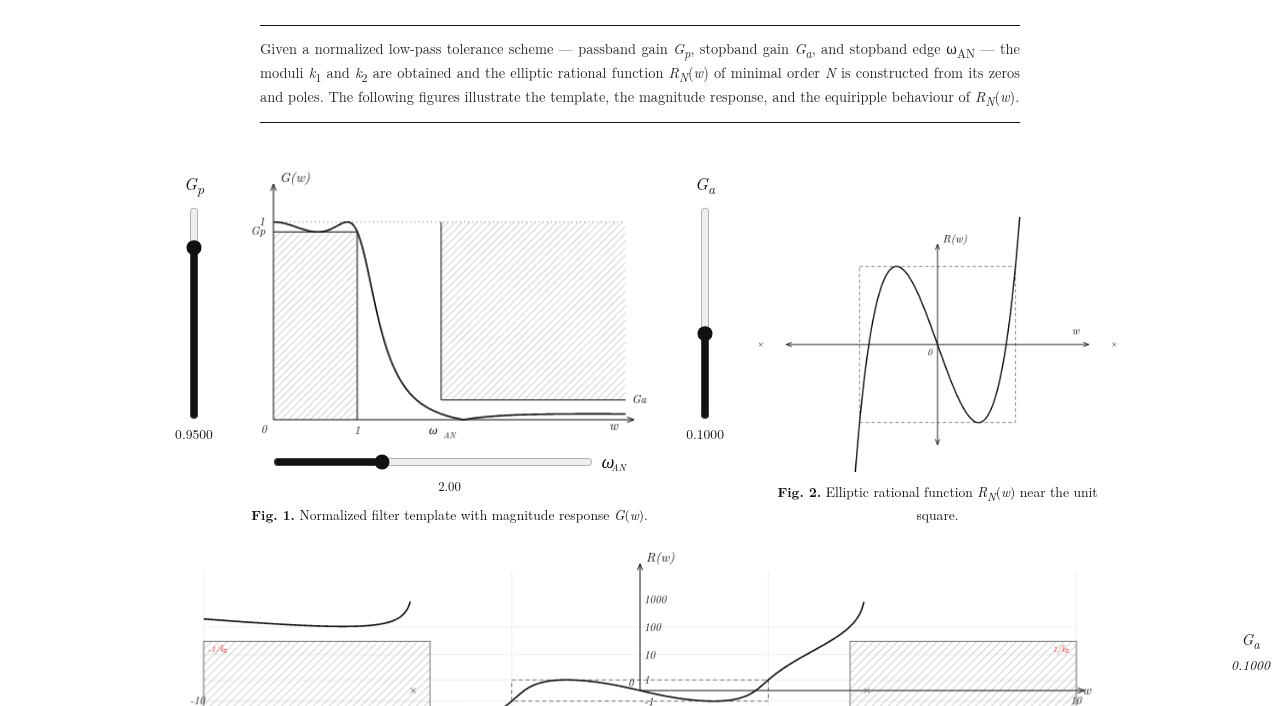
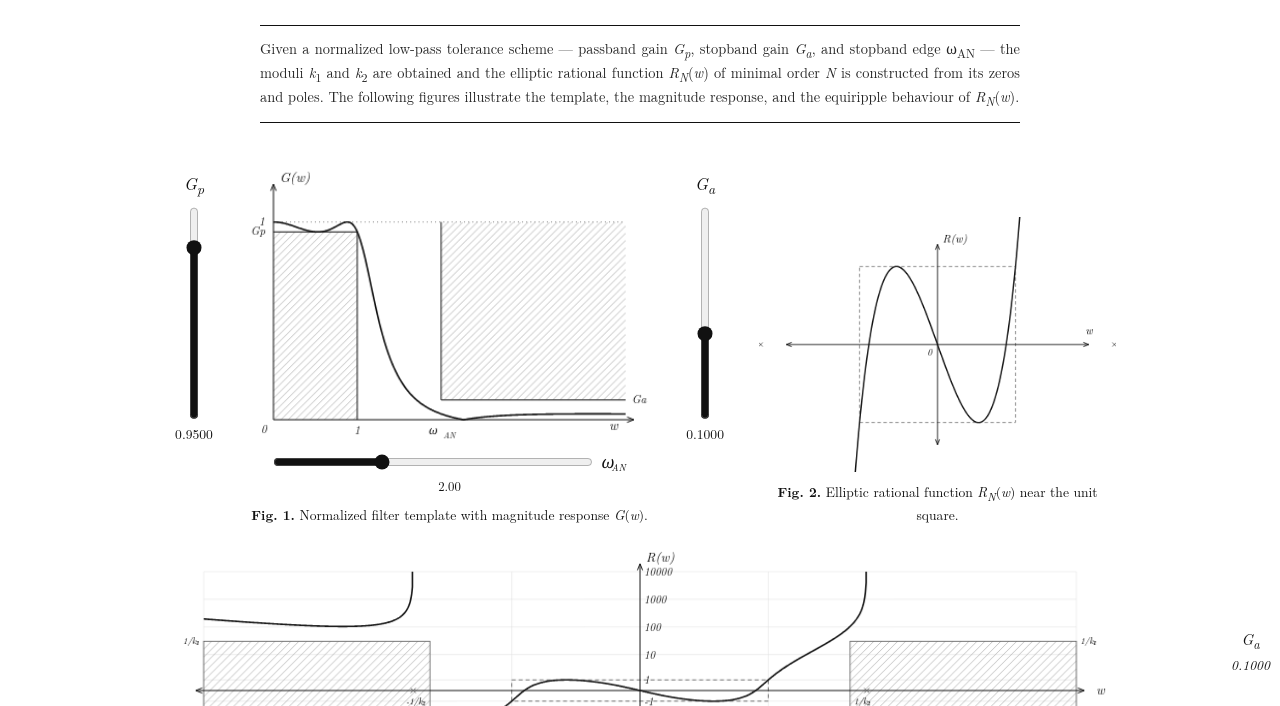
Before and after one commit to TC-II/plotter-racional-eliptica-2, a plain HTML site: page index.html in a window 1280 px wide. Shown: the part 94-800 px from the top of the page. Drawn offline with Linux system fonts and the light colour scheme.

Commit message:
Rename index-latex.html to index.html for GitHub Pages compatibility

```diff
--- a/index-latex.html
+++ b/index.html
@@ -733,10 +733,12 @@ function drawRegionOverlay(c, xToPixel, yToPixel, xMin, xMax, yMin, yMax, k1, k2
       c.strokeStyle = HATCH_EDGE;
       c.lineWidth = 0.8;
       c.strokeRect(rx0, by0, rx1 - rx0, by1 - by0);
-      c.fillStyle = '#dc2626';
+      c.fillStyle = '#000000';
       c.font = 'italic 9px "Latin Modern Roman", Georgia, serif';
-      c.fillText('1/k₂', rx1 - 24, by0 + 11);
-      c.fillText('1/k₁', rx1 - 24, by1 - 2);
+      c.textAlign = 'left';
+      c.fillText('1/k₁', rx1 + 4, by0 + 3);
+      c.fillText('1/k₁', rx1 + 4, by1 + 3);
+      c.fillText('1/k₂', rx0 + 4, yToPixel(0) + 14);
     }
     if (-invK2 > xMin) {
       const rx0 = xToPixel(xMin);
@@ -745,10 +747,13 @@ function drawRegionOverlay(c, xToPixel, yToPixel, xMin, xMax, yMin, yMax, k1, k2
       c.strokeStyle = HATCH_EDGE;
       c.lineWidth = 0.8;
       c.strokeRect(rx0, by0, rx1 - rx0, by1 - by0);
-      c.fillStyle = '#dc2626';
+      c.fillStyle = '#000000';
       c.font = 'italic 9px "Latin Modern Roman", Georgia, serif';
-      c.fillText('-1/k₂', rx0 + 4, by0 + 11);
-      c.fillText('-1/k₁', rx0 + 4, by1 - 2);
+      c.textAlign = 'right';
+      c.fillText('1/k₁', rx0 - 4, by0 + 3);
+      c.fillText('1/k₁', rx0 - 4, by1 + 3);
+      c.fillText('-1/k₂', rx1 - 4, yToPixel(0) + 14);
+      c.textAlign = 'left';
     }
   }
 }
@@ -936,7 +941,7 @@ function update() {
     ctx.fillStyle = INK;
     ctx.font = SERIF;
     ctx.fillText('R(w)', xToPixel(0) + 6, margin - 10);
-    ctx.fillText('w', W - margin - 12, yToPixel(0) - 12);
+    ctx.fillText('w', W - margin + 4, yToPixel(0) - 12);
     ctx.font = SERIF_SM;
     ctx.fillText('0', xToPixel(0) - 12, yToPixel(0) + 13);
 
@@ -1004,13 +1009,16 @@ function update() {
     // Faint grid lines at powers of 10
     ctx2.strokeStyle = GRIDLINE;
     ctx2.lineWidth = 0.5;
-    for (let p = -2; p <= 2; p++) {
+    for (let p = -2; p <= 1; p++) {
       const v = Math.pow(10, p);
-      if (v >= 1 && v < 100) {
+      if (v >= 1 && v <= 10) {
         const xv = xp(v); ctx2.beginPath(); ctx2.moveTo(xv, margin2); ctx2.lineTo(xv, H2 - margin2); ctx2.stroke();
         const xnv = xp(-v); ctx2.beginPath(); ctx2.moveTo(xnv, margin2); ctx2.lineTo(xnv, H2 - margin2); ctx2.stroke();
       }
-      if (v >= 1 && v < 1000) {
+    }
+    for (let p = 0; p <= 4; p++) {
+      const v = Math.pow(10, p);
+      if (v >= 1 && v <= 10000) {
         const yv = yp(v); ctx2.beginPath(); ctx2.moveTo(margin2, yv); ctx2.lineTo(W2 - margin2, yv); ctx2.stroke();
         const ynv = yp(-v); ctx2.beginPath(); ctx2.moveTo(margin2, ynv); ctx2.lineTo(W2 - margin2, ynv); ctx2.stroke();
       }
@@ -1019,9 +1027,11 @@ function update() {
     // Region overlay
     drawRegionOverlay(ctx2, xp, yp, xMinS, xMaxS, yMinS, yMaxS, k1, k2, margin2, W2, H2);
 
-    // Axes with arrowheads
-    drawAxisArrow(ctx2, xp(0), yp(0), xp(0), margin2 - 8);
-    drawAxisArrow(ctx2, xp(0), yp(0), W2 - margin2 + 8, yp(0));
+    // Axes with arrowheads (both directions)
+    drawAxisArrow(ctx2, xp(0), yp(0), xp(0), margin2 - 8);       // up
+    drawAxisArrow(ctx2, xp(0), yp(0), xp(0), H2 - margin2 + 8);  // down
+    drawAxisArrow(ctx2, xp(0), yp(0), W2 - margin2 + 8, yp(0)); // right
+    drawAxisArrow(ctx2, xp(0), yp(0), margin2 - 8, yp(0));       // left
 
     // Sample points: uniform in symlog-space, plus geometric refinement
     // clusters approaching each pole from both sides (never touching it),
@@ -1050,6 +1060,22 @@ function update() {
     ctx2.beginPath();
     let started2 = false;
     let prevW2 = null;
+    let prevX2 = null, prevR2 = null;
+    let pendingEdgeEntry = false;
+
+    // Whenever the curve is about to break (approaching a pole from the
+    // near side), extend it straight up/down to the plot's top/bottom edge
+    // from the last plotted point, so it always visually terminates at
+    // ±yMaxS instead of stopping short. Symmetrically, the next branch (the
+    // far side of that same pole) is started from the opposite edge down to
+    // its first in-range point, so both sides of every pole reach ±yMaxS.
+    function extendToEdge2(signSource) {
+      if (started2 && prevX2 !== null) {
+        const edgeVal = signSource >= 0 ? yMaxS : -yMaxS;
+        ctx2.lineTo(prevX2, yp(edgeVal));
+      }
+    }
+
     for (let i = 0; i < wSamples2.length; i++) {
       const w = wSamples2[i];
       const r = evalRational(w, zeros, poles, G);
@@ -1061,16 +1087,36 @@ function update() {
           if ((prevW2 < p && w >= p) || (prevW2 > p && w <= p)) { crossesPole = true; break; }
         }
       }
-      if (crossesPole) started2 = false;
+      if (crossesPole) {
+        extendToEdge2(prevR2 !== null ? prevR2 : 1);
+        started2 = false;
+        pendingEdgeEntry = true;
+      }
 
-      if (isFinite(r) && Math.abs(r) <= 1000) {
+      if (isFinite(r) && Math.abs(r) <= yMaxS) {
         const x = xp(w);
         const y = yp(r);
         if (x >= margin2 && x <= W2 - margin2) {
-          if (!started2) { ctx2.moveTo(x, y); started2 = true; }
-          else { ctx2.lineTo(x, y); }
+          if (!started2) {
+            if (pendingEdgeEntry) {
+              const edgeVal = r >= 0 ? yMaxS : -yMaxS;
+              ctx2.moveTo(x, yp(edgeVal));
+              ctx2.lineTo(x, y);
+              pendingEdgeEntry = false;
+            } else {
+              ctx2.moveTo(x, y);
+            }
+            started2 = true;
+          } else {
+            ctx2.lineTo(x, y);
+          }
+          prevX2 = x; prevR2 = r;
         } else { started2 = false; }
-      } else { started2 = false; }
+      } else {
+        extendToEdge2(isFinite(r) ? r : (prevR2 !== null ? prevR2 : 1));
+        started2 = false;
+        pendingEdgeEntry = true;
+      }
       prevW2 = w;
     }
     ctx2.stroke();
@@ -1091,22 +1137,23 @@ function update() {
     // Labels
     ctx2.fillStyle = INK;
     ctx2.font = SERIF;
-    ctx2.fillText('w', W2 - margin2 + 6, yp(0) + 4);
+    ctx2.fillText('w', W2 - margin2 + 20, yp(0) + 4);
     ctx2.fillText('R(w)', xp(0) + 6, margin2 - 10);
     ctx2.font = SERIF_SM;
-    ctx2.fillText('0', xp(0) - 12, yp(0) - 4);
-    // x ticks: ±10, ±100
+    // x ticks: ±10, ±100 (pushed below the forbidden-band rectangles, clear of the hatching)
+    const invK1forTicks = 1 / k1;
+    const tickY = yp(Math.max(-invK1forTicks, yMinS)) + 14;
     for (let p = 0; p <= 2; p++) {
       const v = Math.pow(10, p);
       if (v > 1 && v < 100) {
-        ctx2.fillText('' + v, xp(v) - 6, yp(0) + 14);
-        ctx2.fillText('-' + v, xp(-v) - 14, yp(0) + 14);
+        ctx2.fillText('' + v, xp(v) - 6, tickY);
+        ctx2.fillText('-' + v, xp(-v) - 14, tickY);
       }
     }
-    // y ticks: ±1, ±10, ±100, ±1000
-    for (let p = 0; p <= 3; p++) {
+    // y ticks: ±1, ±10, ±100, ±1000, ±10000
+    for (let p = 0; p <= 4; p++) {
       const v = Math.pow(10, p);
-      if (v <= 1000) {
+      if (v <= 10000) {
         ctx2.fillText('' + v, xp(0) + 4, yp(v) + 4);
         ctx2.fillText('-' + v, xp(0) + 4, yp(-v) + 4);
       }
```
